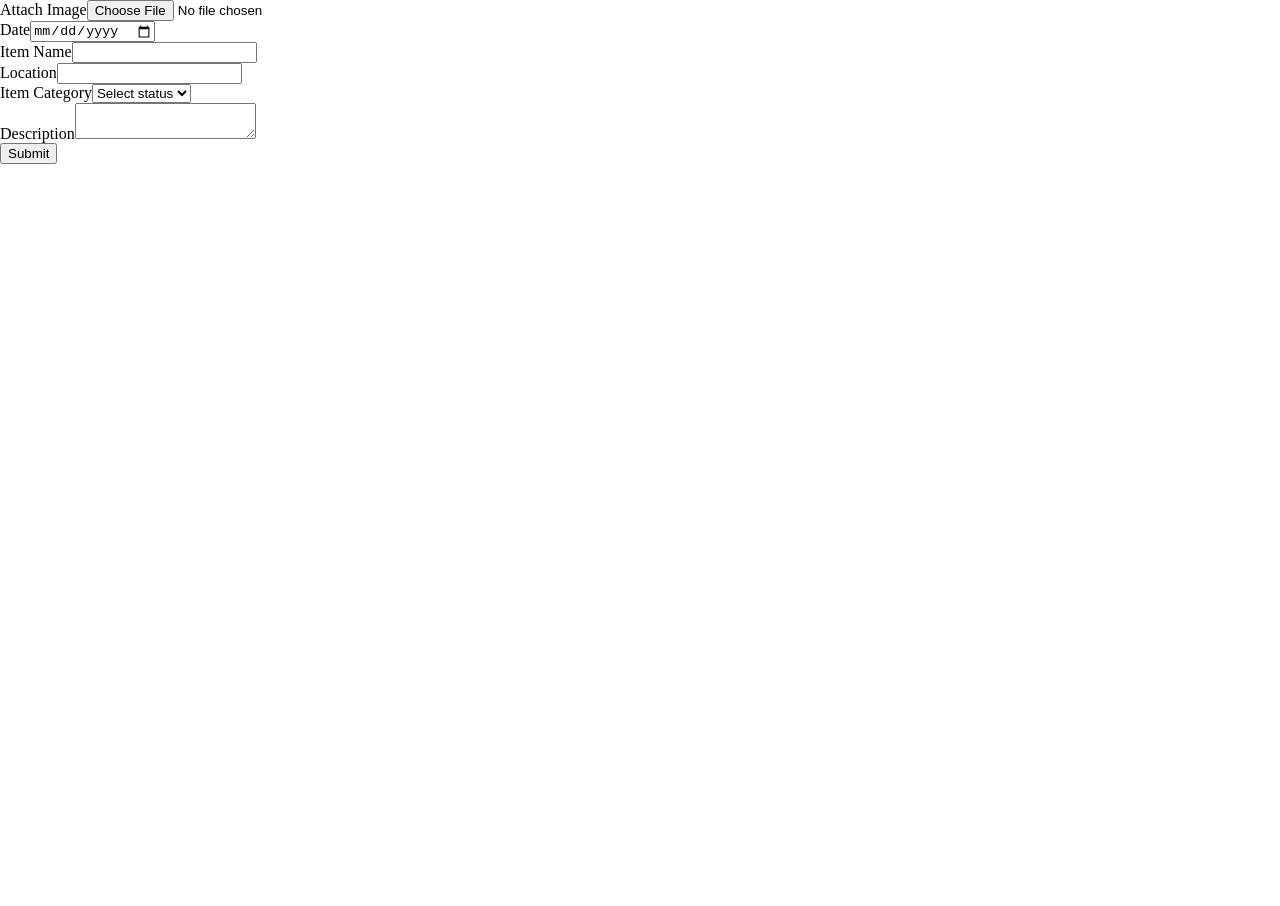
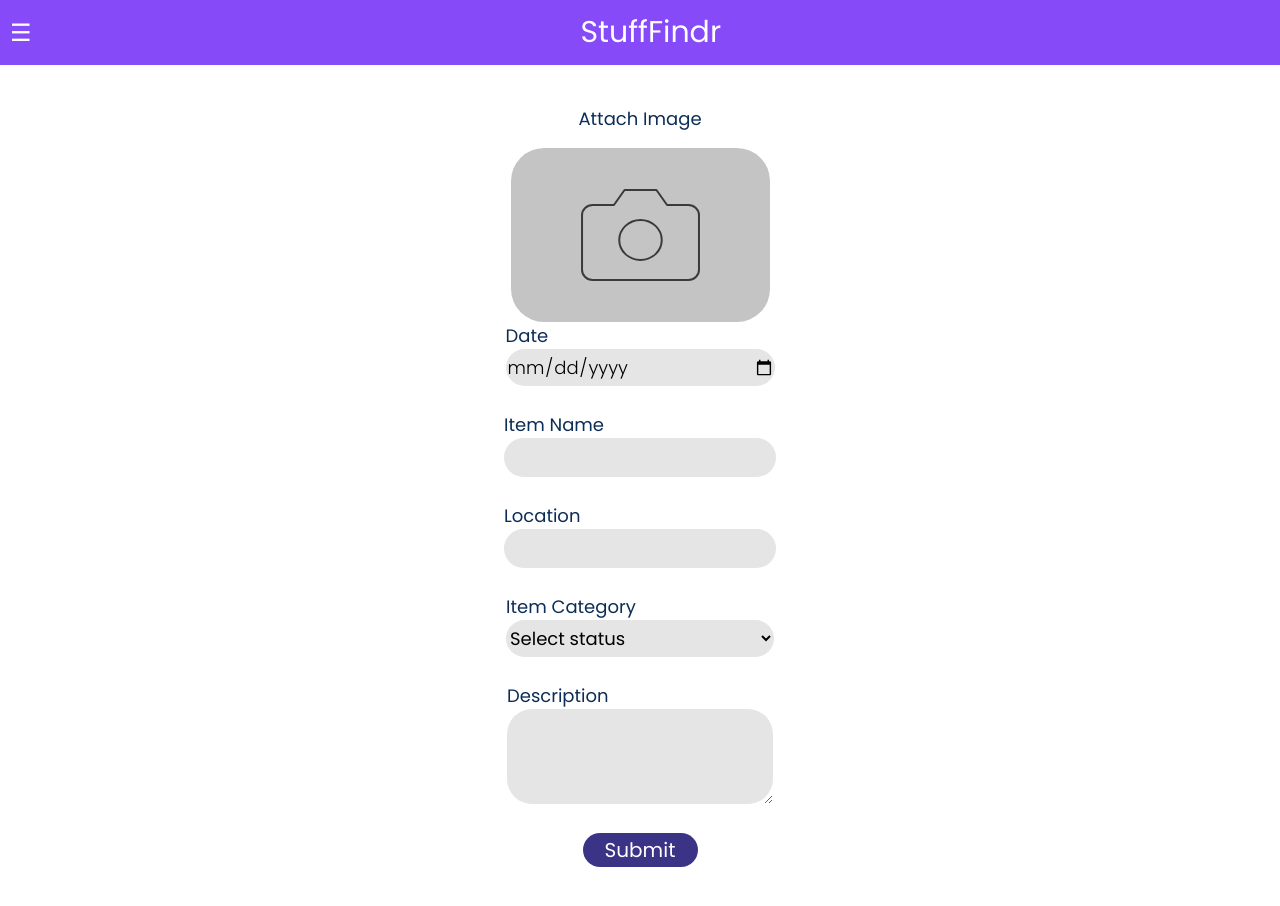
Before and after one commit to Code-the-Dream-School/ffprac-team7-front, a React (Vite) app: page /reportNewItem in a window 1280 px wide. Before the commit the page ends 800 px from the top, so only its background shows below. Built offline with nearby package versions, Linux system fonts and the light colour scheme.

Commit message:
new items page updated to match figma input fields  and styled

```diff
--- /dev/null
+++ b/src/assets/CameraIcon.jsx
@@ -0,0 +1,12 @@
+import React from "react";
+
+const CameraIcon = () =>{
+    return(
+        <svg width="119" height="92" viewBox="0 0 119 92" fill="none" xmlns="http://www.w3.org/2000/svg">
+<path d="M117.968 81C117.968 83.6522 116.848 86.1957 114.855 88.0711C112.861 89.9464 110.157 91 107.338 91H11.6623C8.8429 91 6.13897 89.9464 4.14535 88.0711C2.15172 86.1957 1.03172 83.6522 1.03172 81V26C1.03172 23.3478 2.15172 20.8043 4.14535 18.9289C6.13897 17.0536 8.8429 16 11.6623 16H32.9235L43.5541 1H75.4459L86.0765 16H107.338C110.157 16 112.861 17.0536 114.855 18.9289C116.848 20.8043 117.968 23.3478 117.968 26V81Z" stroke="black" stroke-opacity="0.7" stroke-width="2" stroke-linecap="round" stroke-linejoin="round"/>
+<path d="M59.5 71C71.2422 71 80.7612 62.0457 80.7612 51C80.7612 39.9543 71.2422 31 59.5 31C47.7578 31 38.2388 39.9543 38.2388 51C38.2388 62.0457 47.7578 71 59.5 71Z" stroke="black" stroke-opacity="0.7" stroke-width="2" stroke-linecap="round" stroke-linejoin="round"/>
+</svg>
+    );
+};
+
+export default CameraIcon;
--- a/src/pages/NewItemPage.jsx
+++ b/src/pages/NewItemPage.jsx
@@ -1,4 +1,9 @@
 import React, { useState } from "react";
+import "../styles/NewItemPage.css";
+import Header from "../shared/header";
+import CameraIcon from "../assets/cameraicon";
+
+
 
 const NewItemPage = () => {
   const [title, setTitle] = useState("");
@@ -21,23 +26,34 @@ const NewItemPage = () => {
     setTitle("");
     setDescription("");
     setStatus("");
+    setDateLostFound("");
+    setImage("");
+    setLocation("");
   };
 
   return (
     <div>
-      <form onSubmit={handleSubmit}>
-        <div>
-          <label htmlFor="image">Attach Image</label>
+      <Header pageTitle="Report an Item"/>
+      <form className="newItemFormContainer" onSubmit={handleSubmit}>
+           <label htmlFor="image">Attach Image</label>
+        <div className="imgInputContainer">
+          <br></br>
           <input
+           className="imgInput"
             type="file"
             id="image"
             accept="image/*"
             value={image}
-            onChange={handleImageChange}
-          ></input> </div>
+            onClick={handleImageChange}
+          />
 
-          <div><label htmlFor="date">Date</label>
+          <CameraIcon className="camera-icon"/>
+          </div>
+
+          <div><label  htmlFor="date">Date</label>
+          <br></br>
           <input
+          className="textInput"
             type="date"
             id="dateLostFound"
             value={dateLostFound}
@@ -46,8 +62,10 @@ const NewItemPage = () => {
           ></input>
 
            </div>
-        <div>  <label htmlFor="title">Item Name</label>
+        <div>  <label  htmlFor="title">Item Name</label>
+        <br></br>
           <input
+          className="textInput"
             type="text"
             id="title"
             value={title}
@@ -57,7 +75,9 @@ const NewItemPage = () => {
         </div>
         <div>
           <label >Location</label>
+          <br></br>
           <input
+          className="textInput"
             type="text"
             id="location"
             value={location}
@@ -67,6 +87,7 @@ const NewItemPage = () => {
         </div>
         <div>
           <label htmlFor="status">Item Category</label>
+          <br></br>
           <select
             id="status"
             value={status}
@@ -80,6 +101,7 @@ const NewItemPage = () => {
         </div>
         <div>
           <label htmlFor="description">Description</label>
+          <br></br>
           <textarea
             id="description"
             value={description}
--- /dev/null
+++ b/src/styles/NewItemPage.css
@@ -0,0 +1,94 @@
+@import url('https://fonts.googleapis.com/css2?family=Poppins:ital,wght@0,100;0,200;0,300;0,400;0,500;0,600;0,700;0,800;0,900;1,100;1,200;1,300;1,400;1,500;1,600;1,700;1,800;1,900&display=swap');
+
+.newItemFormContainer{
+    display: flex;
+    align-items: center;
+    flex-direction: column;
+    padding: 40px;
+
+}
+
+.imgInputContainer{
+    display: inline-flex;
+        position: relative;
+        align-items: center;
+        justify-content: center;
+    background-color: #C4C4C4;
+    width: 259px;
+    height: 174px;
+    border-radius: 33px;
+
+
+}
+
+.imgInput{
+    position: absolute;
+        top: 0;
+        left: 0;
+        opacity: 0;
+        /* Hide the default button */
+        width: 100%;
+        height: 100%;
+        cursor: pointer;
+}
+
+.camera-icon{
+     z-index: 1;
+}
+
+
+.newItemFormContainer label{
+    font-family: Poppins;
+    font-size: 18px;
+    font-weight: 400;
+    color: #0C2D57;
+    margin-bottom: 16px;
+
+}
+
+.newItemFormContainer .textInput{
+    background: #E5E5E5;
+        border-radius: 33px;
+        width: 268px;
+        height: 37px;
+        border: none;
+        font-family: Poppins;
+            font-size: 18px;
+            font-weight: 300;
+            margin-bottom: 25px;
+}
+
+.newItemFormContainer select{
+    background: #E5E5E5;
+        border-radius: 33px;
+        width: 268px;
+        height: 37px;
+        border: none;
+        font-family: Poppins;
+        font-size: 18px;
+        margin-bottom: 25px;
+
+}
+
+.newItemFormContainer textarea{
+    background: #E5E5E5;
+        border-radius: 25px;
+        width: 262px;
+        height: 91px;
+        margin-bottom: 25px;
+        border: none;
+
+}
+
+.newItemFormContainer button{
+    width: 115px;
+        height: 34px;
+        background-color: #3B3486;
+        color: white;
+        font-family: Poppins;
+        font-size: 20px;
+        font-weight: 400;
+        border-radius: 100px;
+        border: none;
+
+}
```
